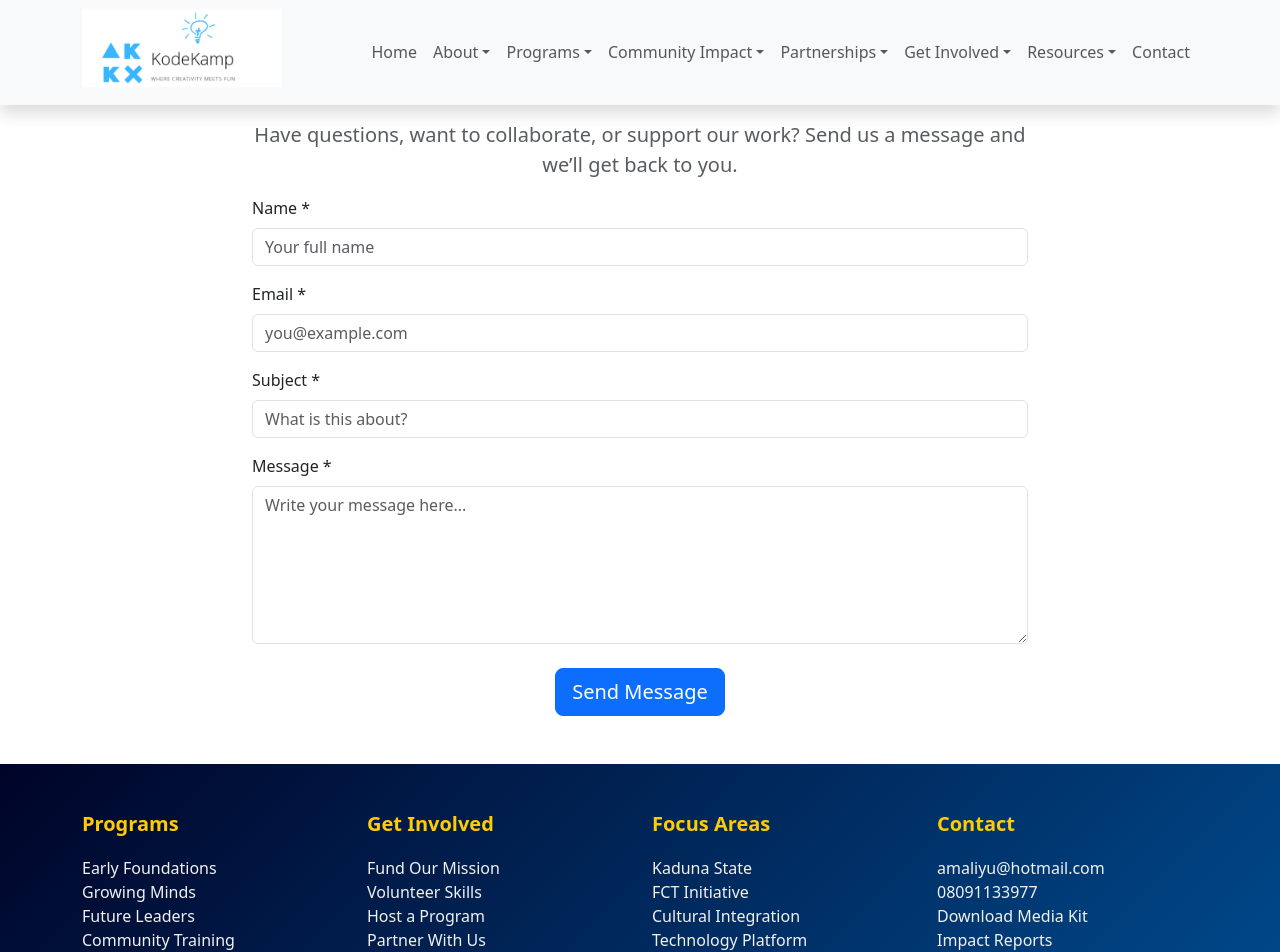
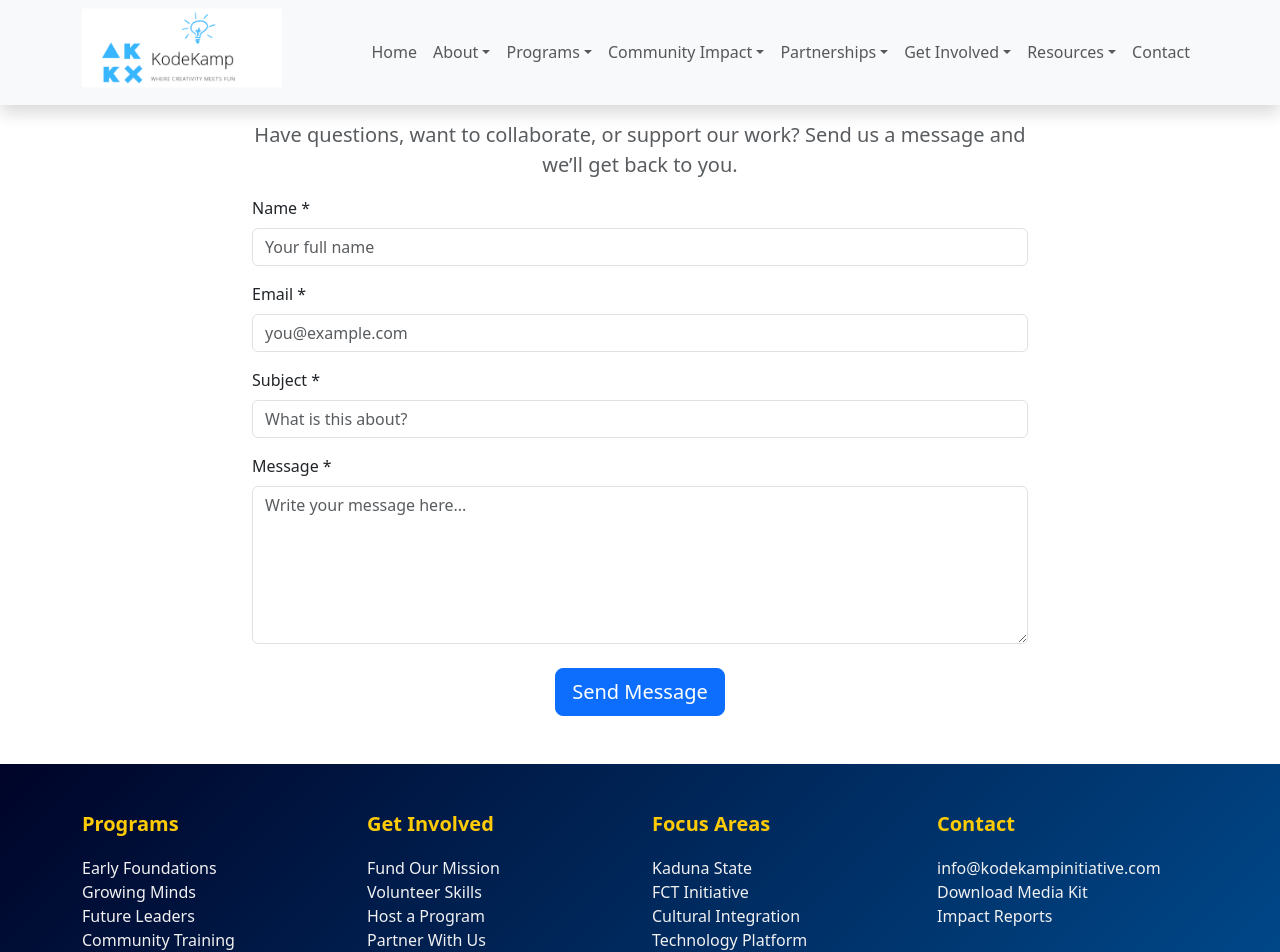
Before and after one commit to FarukmAliyu/Kodekampinitiative, a React (Create React App) app: page /contact in a window 1280 px wide. Shown: the top 952 px of the page. Built offline with nearby package versions, Linux system fonts and the light colour scheme.

Commit message:
Update footer.js

```diff
--- a/src/Components/footer.js
+++ b/src/Components/footer.js
@@ -40,8 +40,8 @@ function Footer() {
           <div className="col-md-3 mb-4">
             <h5 className="section-title">Contact</h5>
             <ul className="list-unstyled">
-              <li><a href="mailto:amaliyu@hotmail.com">amaliyu@hotmail.com</a></li>
-              <li><a href="tel:08091133977">08091133977</a></li>
+              <li><a href="mailto:info@kodekampinitiative.com">info@kodekampinitiative.com</a></li>
+              <li><a href="tel:"></a></li>
               <li><a href="#">Download Media Kit</a></li>
               <li><a href="#">Impact Reports</a></li>
             </ul>
```
